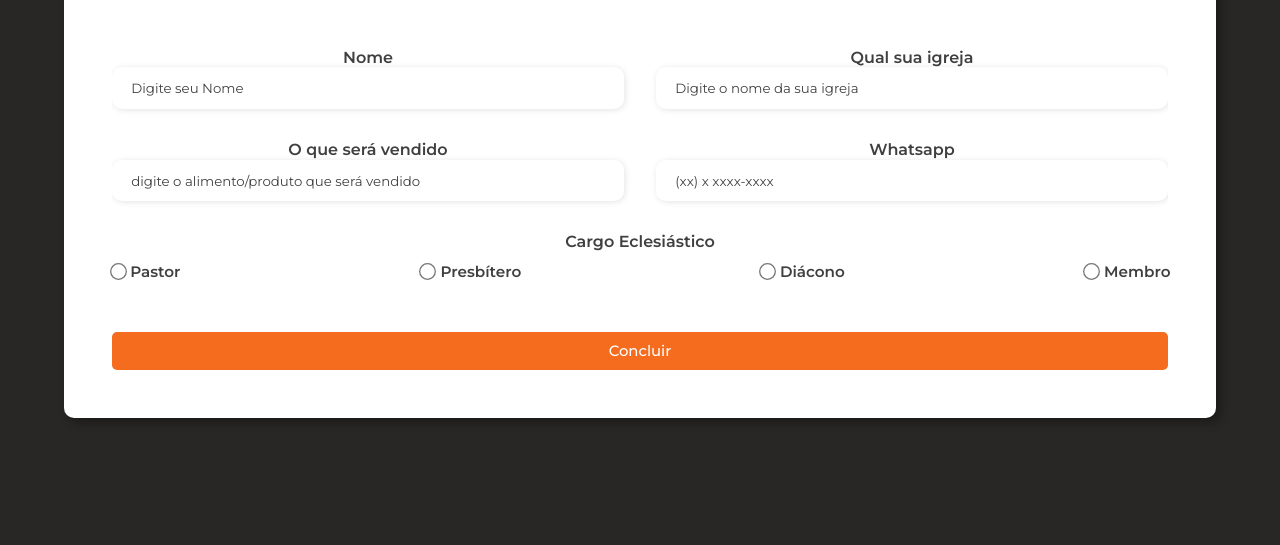
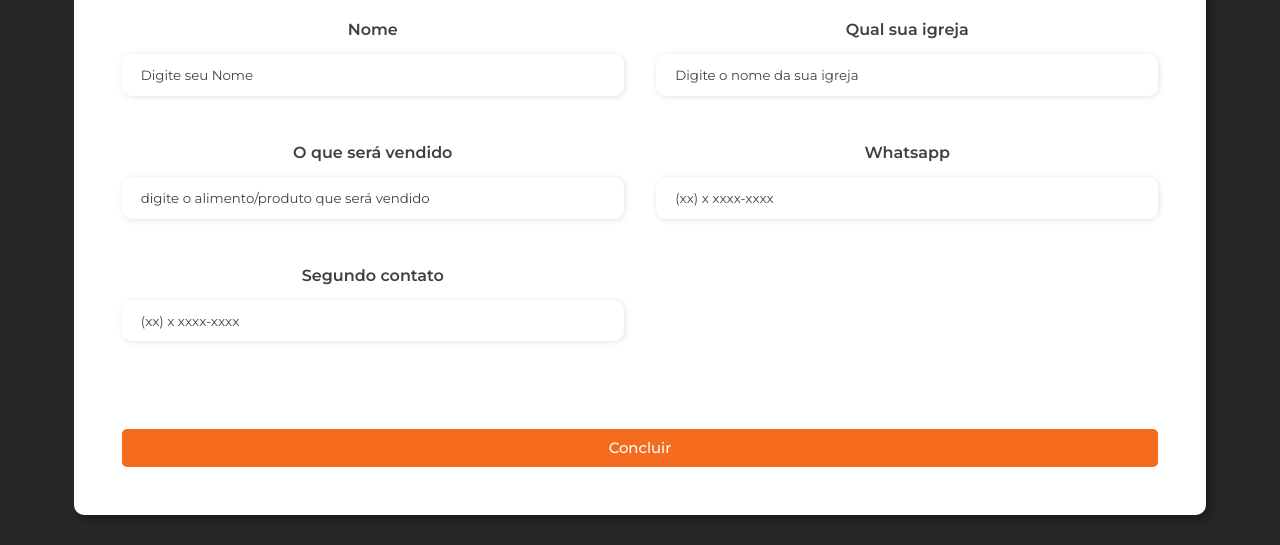
Before and after one commit to amirnuness/inscri-o-Radix, a plain HTML site: page index.html in a window 1280 px wide. Shown: the part 295-840 px from the top of the page. Before the commit the page ends 800 px from the top, so only its background shows below. Drawn offline with Linux system fonts and the light colour scheme.

Commit message:
alteração de layout

```diff
--- a/index.html
+++ b/index.html
@@ -41,33 +41,11 @@
                     <input id="number" type="tel" name="number" placeholder="(xx) x xxxx-xxxx" required>
                 </div>
             </div>
-            <div class="cargo-input">
-                <div class="cargo-title">
-                    <h6>Cargo Eclesiástico</h6>
-                </div>
-                <div class="cargo-group">
-                    <div class="cargo-select">
-                        <input type="radio" id="pastor" name="cargo">
-                        <label for="pastor">Pastor</label>
-                    </div>
-                    <div class="cargo-select">
-                        <input type="radio" id="presibitero" name="cargo">
-                        <label for="presibitero">Presbítero</label>
-                    </div>
-                    <div class="cargo-select">
-                        <input type="radio" id="diacono" name="cargo">
-                        <label for="diacono">Diácono</label>
-                    </div>
-                    <div class="cargo-select">
-                        <input type="radio" id="membro" name="cargo">
-                        <label for="membro">Membro</label>
-                    </div>
-                </div>
-            </div>
-        </form>
             <div class="login-buttom">
                 <button><a href="#">Concluir</a></button>
             </div>
+        </form>
+
         </div>
     </div>
 </body>
--- a/style.css
+++ b/style.css
@@ -14,6 +14,8 @@ body {
     justify-content: center;
     align-items: center;
     background-color: #282726;
+    margin-top: 20px; /* Adicionando espaço na parte superior */
+    margin-bottom: 20px; /* Adicionando espaço na parte inferior */
 }
 
 .container {
@@ -33,7 +35,7 @@ body {
 }
 
 .form {
-    width: 90%;
+    align-items: center;
     background-color: #ffff;
     padding: 3rem;
     text-align: center;
@@ -42,12 +44,16 @@ body {
 }
 
 .logo {
+    margin-left: auto;
+    margin-right: auto;
+    align-items: center;
+    width: 80%;
     text-align: center;
     margin-bottom: 20px;
 }
 
 .logo img {
-    max-width: 20%; /* Ajuste para 20% da largura do contêiner */
+    max-width: 30%; /* Alterado para 100% da largura do contêiner */
     height: auto;
 }
 
@@ -72,8 +78,6 @@ body {
     flex-wrap: wrap;
     justify-content: space-between;
     padding: 1rem 0;
-    overflow-y: scroll; /* Adiciona scroll vertical */
-    max-height: 200px; /* Define a altura máxima para o scroll */
 }
 
 .input-box {
@@ -82,6 +86,7 @@ body {
 }
 
 .input-box input {
+    display: block;
     padding: 3%;
     width: 100%; /* Ocupar toda a largura do input-box */
     padding: 0.8rem 1.2rem;
@@ -99,6 +104,7 @@ body {
 }
 
 .input-box label{
+    display: block;
     padding: 3%;
 }
 
@@ -113,30 +119,6 @@ body {
     color: #000000be;
 }
 
-.cargo-group {
-    display: flex;
-    justify-content: space-between;
-    margin-top: 0.5rem; /* Aumento do espaçamento entre os inputs do cargo */
-    padding: 0 0 .5rem;
-}
-
-.cargo-select {
-    display: flex;
-    align-items: center;
-}
-
-.cargo-select input {
-    padding: 5%;
-    margin-right: 0.2rem; /* Redução do espaçamento entre o radio e a label */
-    transform: scale(1.3); /* Aumento do tamanho do radio */
-}
-
-.cargo-select label {
-    padding: 3%;
-    font-size: 0.95rem; /* Aumento do tamanho da fonte */
-    font-weight: 600;
-    color: #000000c0;
-}
 
 .login-buttom button {
     width: 100%;
@@ -178,7 +160,11 @@ body {
     .cargo-group {
         flex-direction: column;
     }
+    .logo {
+        text-align: center; /* Centralizar o texto */
+        margin-bottom: 20px; /* Adicionar espaço na parte inferior da logo */
+    }
     .logo img {
-        max-width: 40%;
+        max-width: 70%; /* Ajuste do tamanho máximo da imagem */
+    }
 }
-}
```
